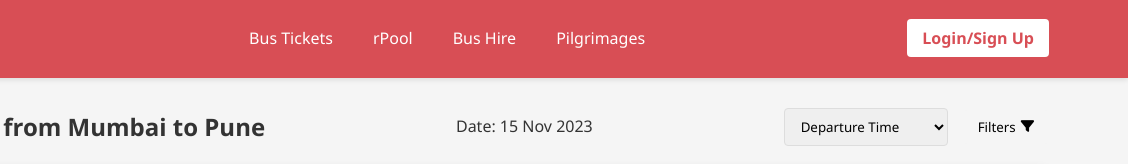
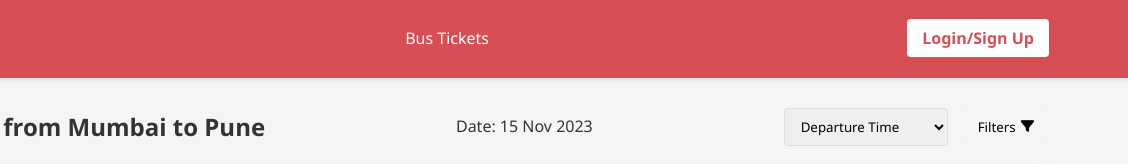
Before and after one commit to WiZBoon/Bus-Ty, a plain HTML site: page search.html in a window 1280 px wide. Shown: the top 164 px of the page, 152-1280 px from the left. Drawn offline with nearby package versions, Linux system fonts and the light colour scheme.

Commit message:
Update search.html

```diff
--- a/search.html
+++ b/search.html
@@ -16,9 +16,6 @@
             <nav>
                 <ul>
                     <li><a href="index.html">Bus Tickets</a></li>
-                    <li><a href="#">rPool</a></li>
-                    <li><a href="#">Bus Hire</a></li>
-                    <li><a href="#">Pilgrimages</a></li>
                 </ul>
             </nav>
             <div class="auth-buttons">
```
